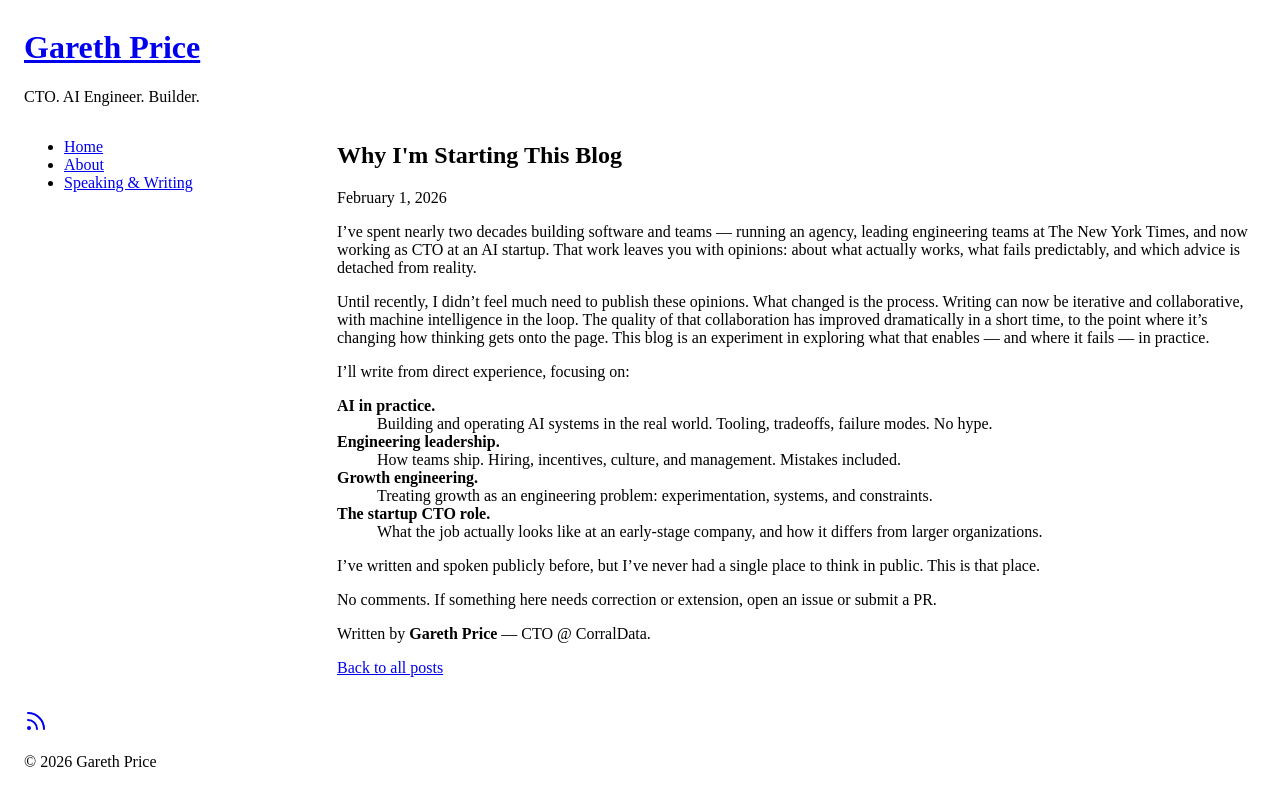
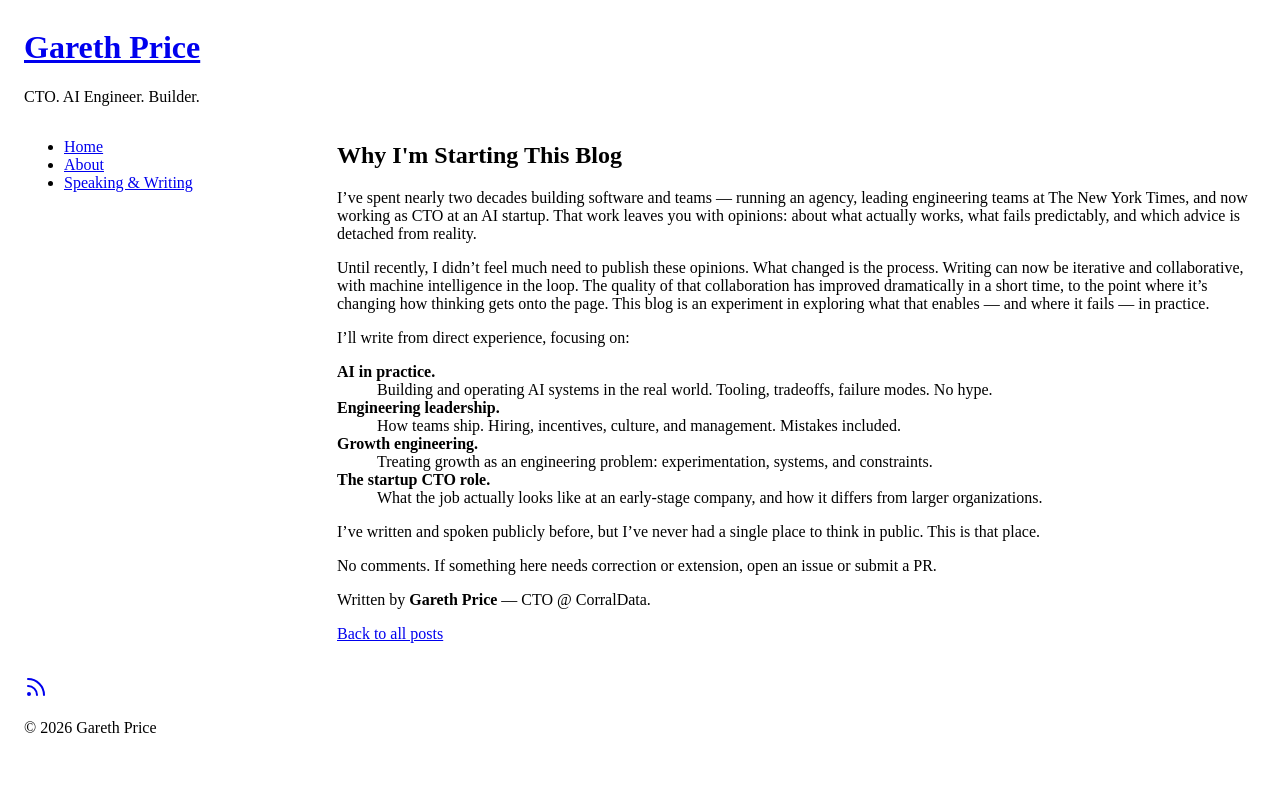
Before and after one commit to garethsprice/blog, a Jekyll site: the page built from _posts/2026-02-01-why-im-starting-this-blog.md, in a window 1280 px wide. Shown: the top 806 px of the page. Built offline with Jekyll 4.4.1, drawn with Linux system fonts in a browser that asks for light colours.

Commit message:
Refactor post layout to wrap article in a container div for improved structure and styling consistency.

```diff
--- a/_layouts/post.html
+++ b/_layouts/post.html
@@ -2,10 +2,10 @@
 layout: default
 ---
 
+<div class="post-container">
   <article class="post">
     <header class="post-header">
       <h2>{{ page.title | escape }}</h2>
-    <time datetime="{{ page.date | date_to_xmlschema }}">{{ page.date | date: "%B %-d, %Y" }}</time>
     </header>
     {{ content }}
     <footer class="post-footer">
@@ -13,3 +13,4 @@
       <p><a href="{{ '/' | relative_url }}">Back to all posts</a></p>
     </footer>
   </article>
+</div>
```
Lines whose indentation alone changed are shown as unchanged.
